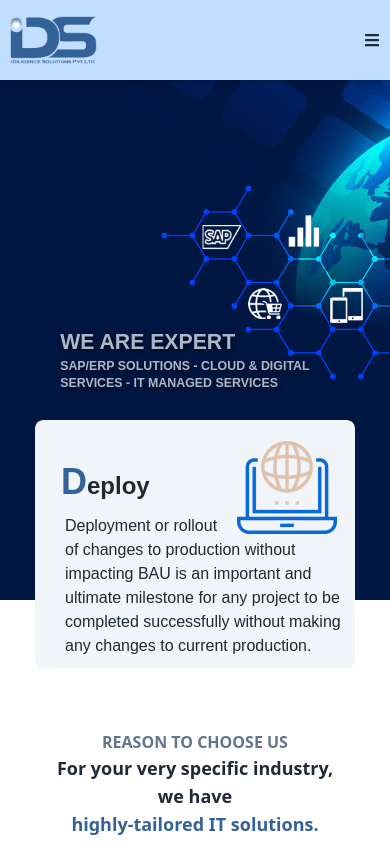
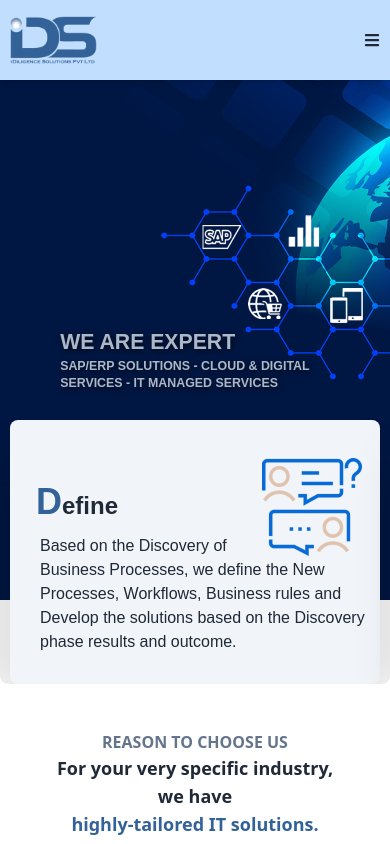
Before and after one commit to khanfaizanali07/ids, a React (Vite) app: page / in a window 390 px wide. Shown: the top 844 px of the page. Built offline with nearby package versions, Linux system fonts and the light colour scheme.

Commit message:
navbar and card are completed

```diff
--- a/src/Components/Home/Cardcomponent.jsx
+++ b/src/Components/Home/Cardcomponent.jsx
@@ -4,7 +4,7 @@
 
   return (
    <>
-    <div className="card lg:w-[345px] shadow-2xl rounded-lg py-[10px] md:py-[10px] lg:py-[30px] px-[10px] md:px-[10px] lg:px-[25px] bg-slate-100 hover:bg-black hover:bg-opacity-[0.5] hover:text-white font-nunito transition-all duration-700 lg:block  ">
+    <div className="card lg:w-[345px] shadow-2xl rounded-lg py-[30px] md:py-[10px] lg:py-[30px] px-[10px] md:px-[10px] lg:px-[25px] bg-slate-100 hover:bg-black hover:bg-opacity-[0.5] hover:text-white font-nunito transition-all duration-700 lg:block  ">
     <div>
       <div className={`float-right pt-2 px-2 sm:w-[90px] md:w-[110px]`}>
           <img  src={cardDetails.image} alt="logo" />
--- a/src/Components/Home/Cards.jsx
+++ b/src/Components/Home/Cards.jsx
@@ -27,9 +27,9 @@
     ]
 
 return (
-    <>
-    <div className='w-full  px-[10px] py-[20px] sm:px-0 md:px-0  md:absolute bg-transparent  md:z-10 md:top-[420px]'>
-      <div className='container  md:flex md:justify-center hidden md:gap-[20px] py-[10px] '>
+    <div className='lg:w-full'>
+    <div className='w-full  px-[10px] py-[20px] sm:px-0 md:px-0  xl:px-[0px] md:absolute bg-transparent  md:z-10 md:top-[420px]'>
+      <div className='container   md:flex md:justify-center lg:container lg:px-[60px] hidden md:gap-[20px] py-[10px] '>
       {cardDetails.map((card,index) => <CardComponent cardDetails={card} key={index}/>)}
       </div>
       </div>
@@ -52,7 +52,7 @@
                     loop:true
                 }
             }}
-            className="mySwiper w-[320px] sm:w-[640px] rounded-lg ">
+            className="mySwiper container px-[10px] sm:px-[0px]  sm:w-[640px] rounded-lg">
             {cardDetails.map((card,index)=>
               <SwiperSlide >
                 <CardComponent cardDetails={card}  key={"cd "+index}/>
@@ -61,7 +61,7 @@
 </Swiper>
       </div>
       </div>
-    </>
+    </div>
   )
 }
 
--- a/src/Components/Home/ServiceCard.jsx
+++ b/src/Components/Home/ServiceCard.jsx
@@ -14,7 +14,7 @@
 
   return (
     <>
-    <div className="card border-2 h-[350px] bg-base-100 shadow-xl cursor-pointer flex justify-center items-end overflow-hidden transition ease-in-out duration-1000 hover:transition [hover:scale-110] hover:ease-in-out hover:duration-700 mb-[50px] ms-[10px] md:w-[300px] lg:w-[340px]">
+    <div className="card border-2 h-[350px] bg-base-100 shadow-xl cursor-pointer flex justify-center items-end overflow-hidden transition ease-in-out duration-1000 hover:transition hover:scale-110 hover:ease-in-out hover:duration-700 mb-[50px] ms-[10px] md:w-[300px] lg:w-[340px]">
     <figure style={{backgroundImage: `url(${item.bgImage})`}} className={`bg-[url(./assets/Images/Serviceimage-2.jpg)] h-full w-[250px] sm:w-[280px]  md:w-[300px] lg:w-[340px] bg-no-repeat bg-center p-[0px] hover:duration-300`} onMouseOver={handleMouseEnter} onMouseOut={handleMouseLeave}>
   <div className="card-body">
     <h2  className=" justify-self-end card-title text-white">{item.heading}</h2>
--- a/src/Components/Home/Services.jsx
+++ b/src/Components/Home/Services.jsx
@@ -46,7 +46,7 @@
 
     ]
   return (
-    <div className='pt-[90px] sm:pt-[50px] md:pt-[200px] '>
+    <div className='pt-[90px] sm:pt-[75px] md:pt-[200px] '>
     <p className="text-center  font-bold  text-slate-500 ">REASON TO CHOOSE US</p>
     <h1 className='text-center text-lg lg:text-3xl font-bold '>For your very specific industry,<br/>
         we have<br/>
--- a/src/Components/Layouts/NavBar.jsx
+++ b/src/Components/Layouts/NavBar.jsx
@@ -34,7 +34,7 @@
       </div>
 
       <div className='w-full bg-[#c2deff] sticky top-0 z-40 shadow-md'>
-      <nav className="container px-[10px] sm:px-0 flex justify-between lg:flex lg:justify-around  h-20 lg:px-[0px] items-center">
+      <nav className="container px-[10px] sm:px-0 flex justify-between lg:flex lg:justify-around  h-20 lg:px-[0px] items-center ">
         <div className="flex items-start  lg:items-center ">
           <Link to="/"><img src={ids18} alt="Logo" className='h-12'/></Link>
         </div>
```
